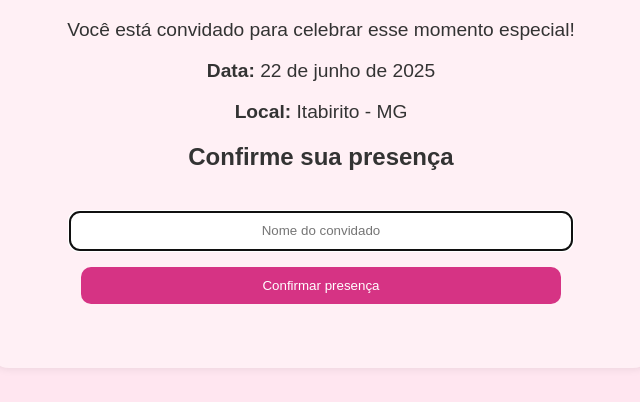
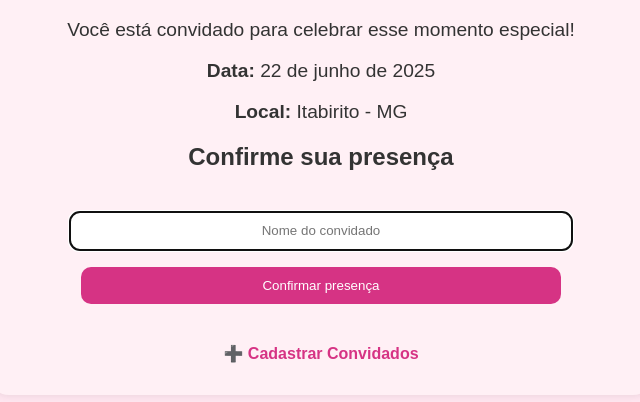
Before and after one commit to guiperei/isa15anos, a plain HTML site: page index.html in a window 1280 px wide. Shown: the part 134-536 px from the top of the page, without its empty margins (319-959 px from the left). Drawn offline with Linux system fonts and the light colour scheme.

Commit message:
Update index.html

```diff
--- a/index.html
+++ b/index.html
@@ -59,6 +59,14 @@
     .resultado.mostrar {
       opacity: 1;
     }
+    .link-cadastro {
+      margin-top: 2rem;
+    }
+    .link-cadastro a {
+      color: #d63384;
+      text-decoration: none;
+      font-weight: bold;
+    }
   </style>
 </head>
 <body>
@@ -76,6 +84,10 @@
       <button type="submit">Confirmar presença</button>
     </form>
     <div class="resultado" id="resultado"></div>
+
+    <div class="link-cadastro">
+      <a href="cadastro_real.html">➕ Cadastrar Convidados</a>
+    </div>
   </div>
 
   <script>
@@ -109,7 +121,10 @@
         localStorage.setItem('convidadosConfirmados', JSON.stringify(convidadosConfirmados));
         resultado.innerHTML = `
           Olá, ${nome}! Sua presença está confirmada. Você pode levar até ${convidados[nome]} pessoa(s). 🎉<br>
-          <button id="voltar-btn" onclick="voltarFormulario()" style="margin-top: 1rem;">Voltar</button>
+          <strong>Dados do Evento:</strong><br>
+          <strong>Data:</strong> 22 de junho de 2025<br>
+          <strong>Local:</strong> Itabirito - MG<br>
+          <br><button id="voltar-btn" onclick="voltarFormulario()" style="margin-top: 1rem;">Voltar</button>
         `;
         resultado.classList.add('mostrar');
         form.style.display = 'none';
@@ -136,6 +151,7 @@
       document.getElementById('resultado').innerHTML = '';
       document.getElementById('nome').value = '';
       document.querySelector("#form-presenca button[type='submit']").style.display = 'inline-block';
+      document.getElementById('nome').focus();
     }
 
     document.getElementById("nome").addEventListener("keypress", function(event) {
```
